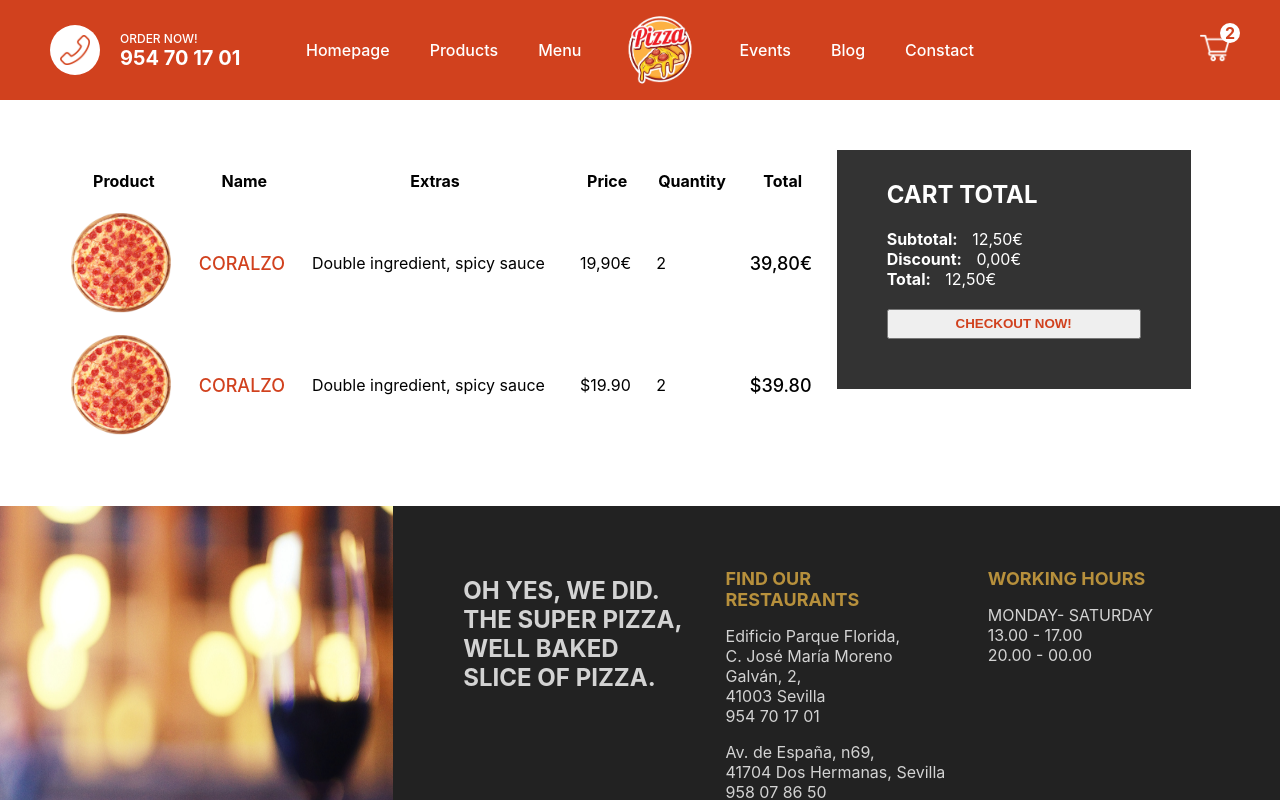
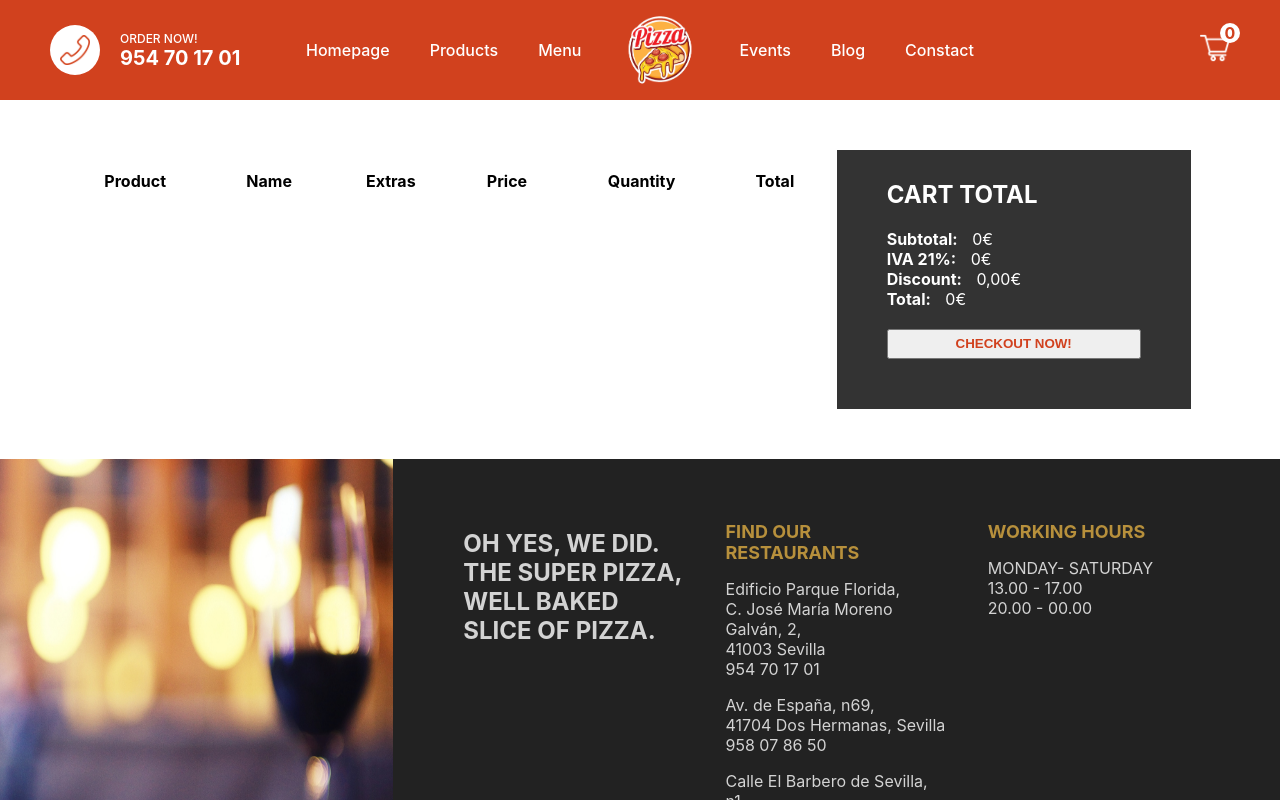
Before and after one commit to Royal6969/pizza-delivery-app, a Next.js app: page /cart in a window 1280 px wide. Shown: the top 800 px of the page. Built offline with nearby package versions, Linux system fonts and the light colour scheme.

Commit message:
Redux Toolkit for slices, reducers, actions - product and cart page

```diff
--- a/components/Navbar.jsx
+++ b/components/Navbar.jsx
@@ -1,8 +1,14 @@
 import Image from 'next/image'
 import React from 'react'
 import styles from "../styles/Navbar.module.css"
+import { useSelector } from 'react-redux';
+import Link from 'next/link';
+
 
 const Navbar = () => {
+
+  const quantity = useSelector((state) => state.cart.quantity);
+
   return (
     <div className={styles.container}>
       {/* we're going to create 3 elements */}
@@ -28,12 +34,14 @@
         </ul>
       </div>
 
-      <div className={styles.item}>
-        <div className={styles.cart}>
-          <Image src="/img/cart.png" alt='' width="30px" height="30px" />
-          <div className={styles.counter}>2</div>
+      <Link href="/cart" passHref>
+        <div className={styles.item}>
+          <div className={styles.cart}>
+            <Image src="/img/cart.png" alt='' width="30px" height="30px" />
+            <div className={styles.counter}>{quantity}</div>
+          </div>
         </div>
-      </div>
+      </Link>
 
     </div>
   )
--- a/package.json
+++ b/package.json
@@ -9,11 +9,14 @@
     "lint": "next lint"
   },
   "dependencies": {
+    "@reduxjs/toolkit": "^1.8.2",
     "axios": "^0.27.2",
     "mongoose": "^6.3.4",
     "next": "12.1.0",
     "react": "17.0.2",
-    "react-dom": "17.0.2"
+    "react-dom": "17.0.2",
+    "react-redux": "^8.0.2",
+    "redux": "^4.2.0"
   },
   "devDependencies": {
     "eslint": "8.10.0",
--- a/pages/_app.js
+++ b/pages/_app.js
@@ -1,11 +1,15 @@
 import Layout from '../components/Layout';
-import '../styles/globals.css'
+import '../styles/globals.css';
+import store from '../redux/store';
+import { Provider } from 'react-redux';
 
 function MyApp({ Component, pageProps }) {
   return (
-    <Layout>
-      <Component {...pageProps} />
-    </Layout>
+    <Provider store={store}>
+      <Layout>
+        <Component {...pageProps} />
+      </Layout>
+    </Provider>
   );
 }
 
--- a/pages/cart.jsx
+++ b/pages/cart.jsx
@@ -1,8 +1,13 @@
 import Image from 'next/image'
 import React from 'react'
 import styles from '../styles/Cart.module.css'
+import { useDispatch, useSelector } from 'react-redux'
 
 const Cart = () => {
+
+  const dispatch = useDispatch();
+  const cart = useSelector((state) => state.cart);
+
   return (
     <div className={styles.container}>
 
@@ -17,55 +22,34 @@
             <th>Total</th>
           </tr>
 
-          <tr className={styles.tr}>
+          {cart.products.map((product) => (
+            <tr className={styles.tr} key={product._id}>
             <td>
               <div className={styles.imgContainer}>
-                <Image src="/img/pizza.png" layout="fill" objectFit="cover" alt="" />
+                <Image src={product.image} layout="fill" objectFit="cover" alt="" />
               </div>
             </td>
             <td>
-              <span className={styles.name}>CORALZO</span>
+              <span className={styles.name}>{product.title}</span>
             </td>
             <td>
               <span className={styles.extras}>
-                Double ingredient, spicy sauce
+                {product.extras.map((extra) => (
+                  <span key={extra._id}>{extra.text}</span>
+                ))}
               </span>
             </td>
             <td>
-              <span className={styles.price}>19,90€</span>
+              <span className={styles.price}>{product.price}€</span>
             </td>
             <td>
-              <span className={styles.quantity}>2</span>
+              <span className={styles.quantity}>{product.quantity}</span>
             </td>
             <td>
-              <span className={styles.total}>39,80€</span>
+              <span className={styles.total}>{product.price * product.quantity}€</span>
             </td>
           </tr>
-
-          <tr className={styles.tr}>
-            <td>
-              <div className={styles.imgContainer}>
-                <Image src="/img/pizza.png" layout="fill" objectFit="cover" alt="" />
-              </div>
-            </td>
-            <td>
-              <span className={styles.name}>CORALZO</span>
-            </td>
-            <td>
-              <span className={styles.extras}>
-                Double ingredient, spicy sauce
-              </span>
-            </td>
-            <td>
-              <span className={styles.price}>$19.90</span>
-            </td>
-            <td>
-              <span className={styles.quantity}>2</span>
-            </td>
-            <td>
-              <span className={styles.total}>$39.80</span>
-            </td>
-          </tr>
+          ))}
         </table>
       </div>
 
@@ -75,13 +59,16 @@
           <h2 className={styles.title}>CART TOTAL</h2>
 
           <div className={styles.totalText}>
-            <b className={styles.totalTextTitle}>Subtotal:</b> 12,50€
+            <b className={styles.totalTextTitle}>Subtotal:</b> {cart.total}€
+          </div>
+          <div className={styles.totalText}>
+            <b className={styles.totalTextTitle}>IVA 21%:</b> {cart.total * 0.21}€
           </div>
           <div className={styles.totalText}>
             <b className={styles.totalTextTitle}>Discount:</b> 0,00€
           </div>
           <div className={styles.totalText}>
-            <b className={styles.totalTextTitle}>Total:</b> 12,50€
+            <b className={styles.totalTextTitle}>Total:</b> {cart.total * 1.21}€
           </div>
 
           <button className={styles.button}>CHECKOUT NOW!</button>
--- /dev/null
+++ b/redux/cartSlice.js
@@ -0,0 +1,26 @@
+import { createSlice } from "@reduxjs/toolkit";
+
+const cartSlice = createSlice({ // I'm going to create a slice method
+  // we have to create a cart slice, with a name, with a initial state and with its reducer
+  name: "cart",
+  initialState: {
+    products: [],
+    quantity: 0,
+    total: 0
+  },
+  reducers: {
+    // we're going to pass a product to cart as a payload and we're going to take the quantity and the price
+    addProduct: (state, action) => {
+      state.products.push(action.payload) // we're going to pass our pizza details as payload
+      state.quantity += 1; // when user add a product, it's going to increase the quantity
+      state.total += action.payload.price * action.payload.quantity; // at beginning out total number will be 0,
+    },
+    // when we make our payments, we're going to go to the order page and we're going to reset our cart here so it's going to be 0 again
+    reset: (state) => {
+      state = initialState;
+    }
+  }
+});
+
+export const { addProduct, reset } = cartSlice.actions;
+export default cartSlice.reducer;
--- /dev/null
+++ b/redux/store.js
@@ -0,0 +1,8 @@
+import { configureStore } from "@reduxjs/toolkit";
+import cartReducer from "./cartSlice";
+
+export default configureStore({
+    reducer: {
+        cart: cartReducer
+    }
+});
--- a/styles/Navbar.module.css
+++ b/styles/Navbar.module.css
@@ -63,6 +63,7 @@
 
 .cart {
     position: relative;
+    cursor: pointer;
 }
 
 .counter {
```
Also changed, not shown: pages/product/[id].jsx (+23 -1 lines), 2 other files (tests, documents, lock files or other folders).
